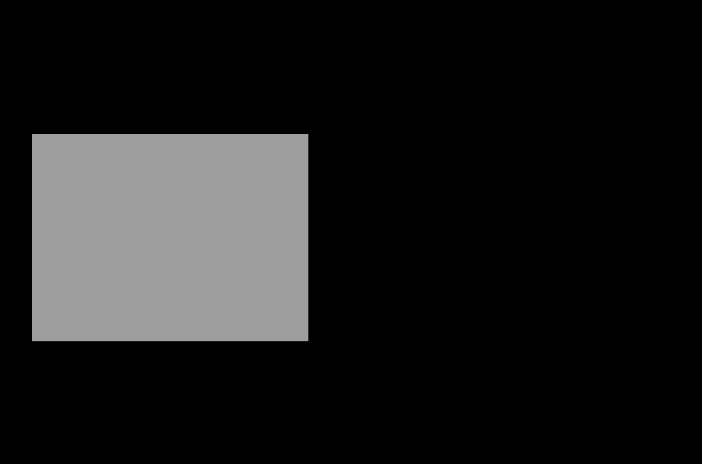
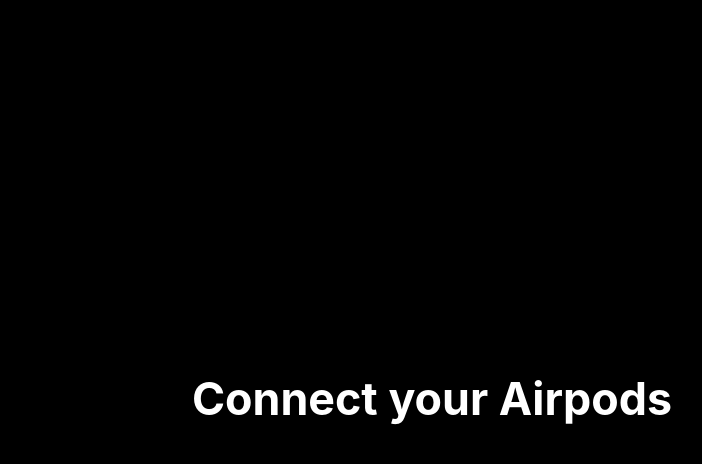
Before and after one commit to junhoyeo/detect-airpods, a Next.js app: page / in a window 1280 px wide. Shown: the top 464 px of the page, without its empty margins (208-910 px from the left). Built offline with nearby package versions, Linux system fonts and the light colour scheme.

Commit message:
Animate text on state changes

```diff
--- a/package.json
+++ b/package.json
@@ -8,6 +8,9 @@
     "start": "next start"
   },
   "dependencies": {
+    "@types/dedent": "^0.7.0",
+    "dedent": "^0.7.0",
+    "framer-motion": "^4.1.17",
     "next": "11.0.1",
     "react": "17.0.2",
     "react-dom": "17.0.2",
--- a/src/Home/HomePage.tsx
+++ b/src/Home/HomePage.tsx
@@ -1,4 +1,5 @@
-import React, { useCallback, useEffect, useRef } from 'react';
+import { motion, AnimatePresence } from 'framer-motion';
+import React, { useCallback, useEffect, useRef, useState } from 'react';
 import styled from 'styled-components';
 
 import { useMediaDevices } from '../utils/useMediaDevices';
@@ -12,6 +13,22 @@
   const airpods = devices.find((device) =>
     device.label.toLowerCase().includes('airpods'),
   );
+
+  // FIXME: replace hardcoded value
+  const hadAirpodsBefore = useRef<boolean>(false);
+  const [hasAirpods, setHasAirpods] = useState<boolean>(false);
+  useEffect(() => {
+    let tick = false;
+    let interval: NodeJS.Timeout;
+
+    setTimeout(() => {
+      interval = setInterval(() => {
+        tick = !tick;
+        setHasAirpods(tick);
+      }, 5000);
+    }, 5000);
+    return () => clearInterval(interval);
+  }, []);
 
   const getCurrentFrame = useCallback(
     (index: number) => `/airpods/${index}.jpg`,
@@ -56,23 +73,77 @@
       }
     };
     preloadImages();
-    presentAirpods().then(() => setTimeout(dismissAirpods, 500));
   }, []);
+
+  const [text, setText] = useState<string>('');
+  useEffect(() => {
+    if (hasAirpods) {
+      hadAirpodsBefore.current = true;
+      setText('');
+      presentAirpods();
+    } else if (hadAirpodsBefore.current) {
+      dismissAirpods().then(() => setText('Connect your Airpods'));
+    } else {
+      setText('Connect your Airpods');
+    }
+  }, [hasAirpods]);
 
   return (
     <Container>
-      <Airpods ref={canvasRef} width={1158} height={770} />
+      <AnimatePresence>
+        <Airpods ref={canvasRef} width={1158} height={770} />
+        {text && (
+          <TextContainer
+            key="text"
+            initial={{ opacity: 0, transform: 'scale(3)' }}
+            animate={{ opacity: 1, transform: 'scale(1)' }}
+            exit={{ opacity: 0, transform: 'scale(0.8)' }}
+          >
+            <Text>{text}</Text>
+          </TextContainer>
+        )}
+      </AnimatePresence>
     </Container>
   );
 };
 
 const Container = styled.div`
   min-height: 100vh;
+  position: relative;
+
   display: flex;
   justify-content: center;
   align-items: center;
 `;
+
 const Airpods = styled.canvas`
   width: 85%;
   max-width: 800px;
 `;
+
+const TextContainer = styled(motion.div)`
+  position: absolute;
+  top: 0;
+  left: 0;
+  right: 0;
+  bottom: 0;
+
+  display: flex;
+  justify-content: center;
+  align-items: center;
+`;
+const Text = styled.h1`
+  margin: 0;
+  color: white;
+  font-size: 2.8rem;
+  text-align: center;
+  word-break: keep-all;
+
+  @media (max-width: 600px) {
+    font-size: 1.8rem;
+  }
+
+  @media (max-width: 350px) {
+    font-size: 1.45rem;
+  }
+`;
--- a/src/components/GlobalStyle.tsx
+++ b/src/components/GlobalStyle.tsx
@@ -1,5 +1,11 @@
+import dedent from 'dedent';
 import { createGlobalStyle } from 'styled-components';
 import normalize from 'styled-normalize';
+
+const systemFontStack = dedent`
+  "Inter", -apple-system, BlinkMacSystemFont, "Segoe UI",
+  Roboto, Helvetica, Arial, sans-serif
+`;
 
 export const GlobalStyle = createGlobalStyle`
   ${normalize}
@@ -7,6 +13,7 @@
   * {
     box-sizing: border-box;
     word-break: keep-all;
+    font-family: ${systemFontStack};
   }
 
   html,
```
Also changed, not shown: 1 other file (tests, documents, lock files or other folders).
